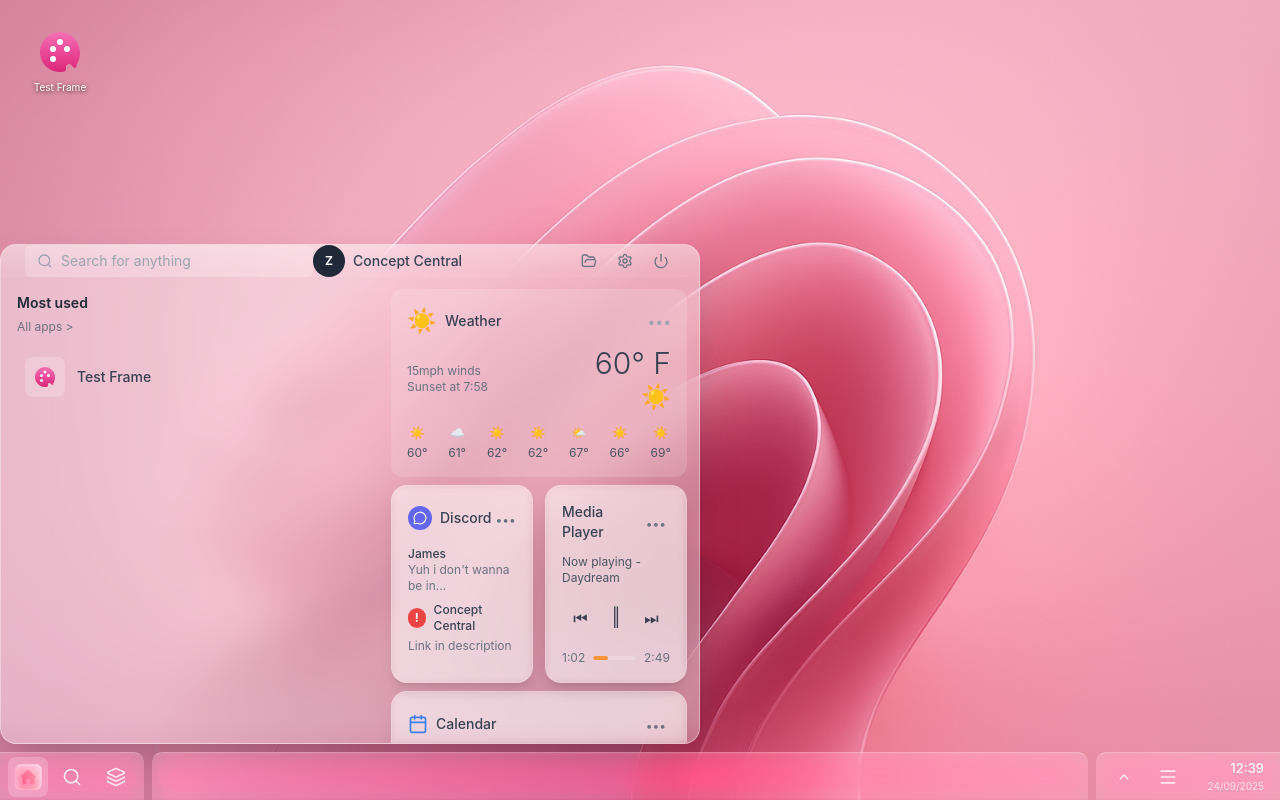
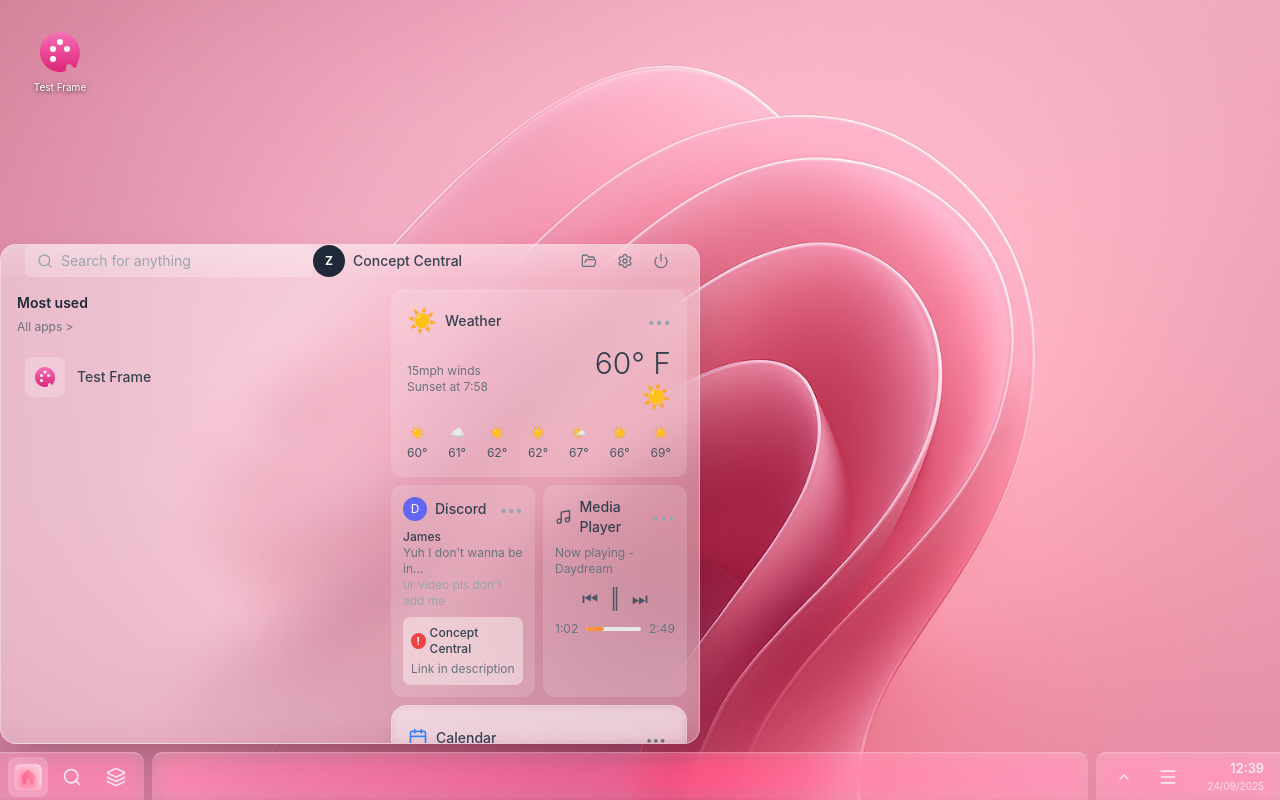
Before and after one commit to gtolontop/portfolio-desktop-style, a Next.js app: page / in a window 1280 px wide. Both pictures are taken after a click on the button 28 px from the left and 776 px from the top of the page. Built offline with nearby package versions, Linux system fonts and the light colour scheme.

Commit message:
Refactor StartMenu component for improved layout, styling, and user interaction

```diff
--- a/src/components/StartMenu.tsx
+++ b/src/components/StartMenu.tsx
@@ -255,64 +255,68 @@ export default function StartMenu({ isOpen, onClose }: StartMenuProps) {
           </div>
 
           {/* Row with Discord and Media Player */}
-          <div className="grid grid-cols-2 gap-3">
+          <div className="grid grid-cols-2 gap-2">
             {/* Discord Widget */}
-            <div className="bg-white/30 backdrop-blur-sm rounded-2xl p-4 shadow-lg border border-white/20">
-              <div className="flex items-center justify-between mb-3">
+            <div className="bg-white/15 rounded-xl p-3">
+              <div className="flex items-center justify-between mb-2">
                 <div className="flex items-center gap-2">
                   <div className="w-6 h-6 bg-indigo-500 rounded-full flex items-center justify-center">
-                    <MessageCircle className="w-3.5 h-3.5 text-white" />
+                    <span className="text-white text-xs">D</span>
                   </div>
                   <h3 className="text-sm font-medium text-gray-700">Discord</h3>
                 </div>
-                <button className="p-1 hover:bg-white/20 rounded-lg transition-colors">
-                  <span className="text-gray-500 text-xs">•••</span>
+                <button className="text-gray-400 hover:text-gray-600">
+                  <span className="text-sm">•••</span>
                 </button>
               </div>
-              <div className="space-y-2">
+              <div className="space-y-2 text-xs">
                 <div>
-                  <div className="text-xs font-medium text-gray-700">James</div>
-                  <div className="text-xs text-gray-500">Yuh i don't wanna be in...</div>
+                  <div className="font-medium text-gray-700">James</div>
+                  <div className="text-gray-500">Yuh I don't wanna be in...</div>
+                  <div className="text-gray-400">ur video pls don't add me</div>
                 </div>
-                <div className="mt-3">
-                  <div className="flex items-center gap-2">
-                    <div className="w-5 h-5 bg-red-500 rounded-full flex items-center justify-center">
-                      <span className="text-xs text-white font-bold">!</span>
+                <div className="mt-2 p-2 bg-red-50/50 rounded-lg">
+                  <div className="flex items-center gap-1">
+                    <div className="w-4 h-4 bg-red-500 rounded-full flex items-center justify-center">
+                      <span className="text-white font-bold" style={{fontSize: '10px'}}>!</span>
                     </div>
-                    <div className="text-xs font-medium text-gray-700">Concept Central</div>
+                    <div className="font-medium text-gray-700">Concept Central</div>
                   </div>
-                  <div className="text-xs text-gray-500 mt-1">Link in description</div>
+                  <div className="text-gray-500 mt-1">Link in description</div>
                 </div>
               </div>
             </div>
 
             {/* Media Player Widget */}
-            <div className="bg-white/30 backdrop-blur-sm rounded-2xl p-4 shadow-lg border border-white/20">
-              <div className="flex items-center justify-between mb-3">
-                <h3 className="text-sm font-medium text-gray-700">Media Player</h3>
-                <button className="p-1 hover:bg-white/20 rounded-lg transition-colors">
-                  <span className="text-gray-500 text-xs">•••</span>
+            <div className="bg-white/15 rounded-xl p-3">
+              <div className="flex items-center justify-between mb-2">
+                <div className="flex items-center gap-2">
+                  <Music className="w-5 h-5 text-gray-600" />
+                  <h3 className="text-sm font-medium text-gray-700">Media Player</h3>
+                </div>
+                <button className="text-gray-400 hover:text-gray-600">
+                  <span className="text-sm">•••</span>
                 </button>
               </div>
-              <div className="space-y-3">
-                <div className="text-xs text-gray-600">Now playing - Daydream</div>
-                <div className="flex items-center justify-center gap-3 my-4">
-                  <button className="p-1.5 hover:bg-white/20 rounded-lg transition-colors">
-                    <span className="text-gray-700">⏮</span>
+              <div className="space-y-2">
+                <div className="text-xs text-gray-500">Now playing - Daydream</div>
+                <div className="flex items-center justify-center gap-3 my-3">
+                  <button className="text-gray-600 hover:text-gray-800">
+                    <span className="text-lg">⏮</span>
                   </button>
-                  <button className="p-1.5 hover:bg-white/20 rounded-lg transition-colors">
-                    <span className="text-gray-700 text-lg">‖</span>
+                  <button className="text-gray-600 hover:text-gray-800">
+                    <span className="text-xl">‖</span>
                   </button>
-                  <button className="p-1.5 hover:bg-white/20 rounded-lg transition-colors">
-                    <span className="text-gray-700">⏭</span>
+                  <button className="text-gray-600 hover:text-gray-800">
+                    <span className="text-lg">⏭</span>
                   </button>
                 </div>
-                <div className="flex items-center gap-2 text-xs text-gray-500">
-                  <span>1:02</span>
-                  <div className="flex-1 h-1 bg-white/20 rounded-full overflow-hidden">
+                <div className="flex items-center gap-2">
+                  <span className="text-xs text-gray-500">1:02</span>
+                  <div className="flex-1 h-1 bg-gray-200 rounded-full overflow-hidden">
                     <div className="w-1/3 h-full bg-orange-400 rounded-full"></div>
                   </div>
-                  <span>2:49</span>
+                  <span className="text-xs text-gray-500">2:49</span>
                 </div>
               </div>
             </div>
```
